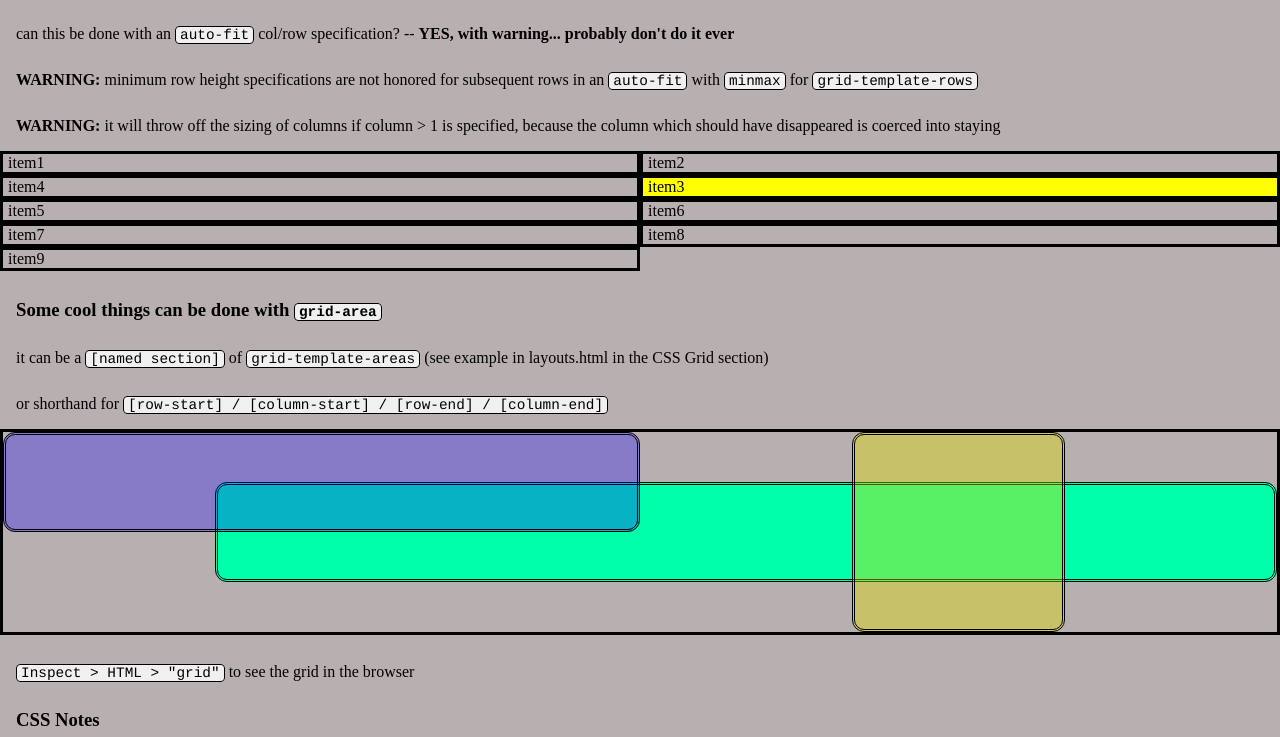
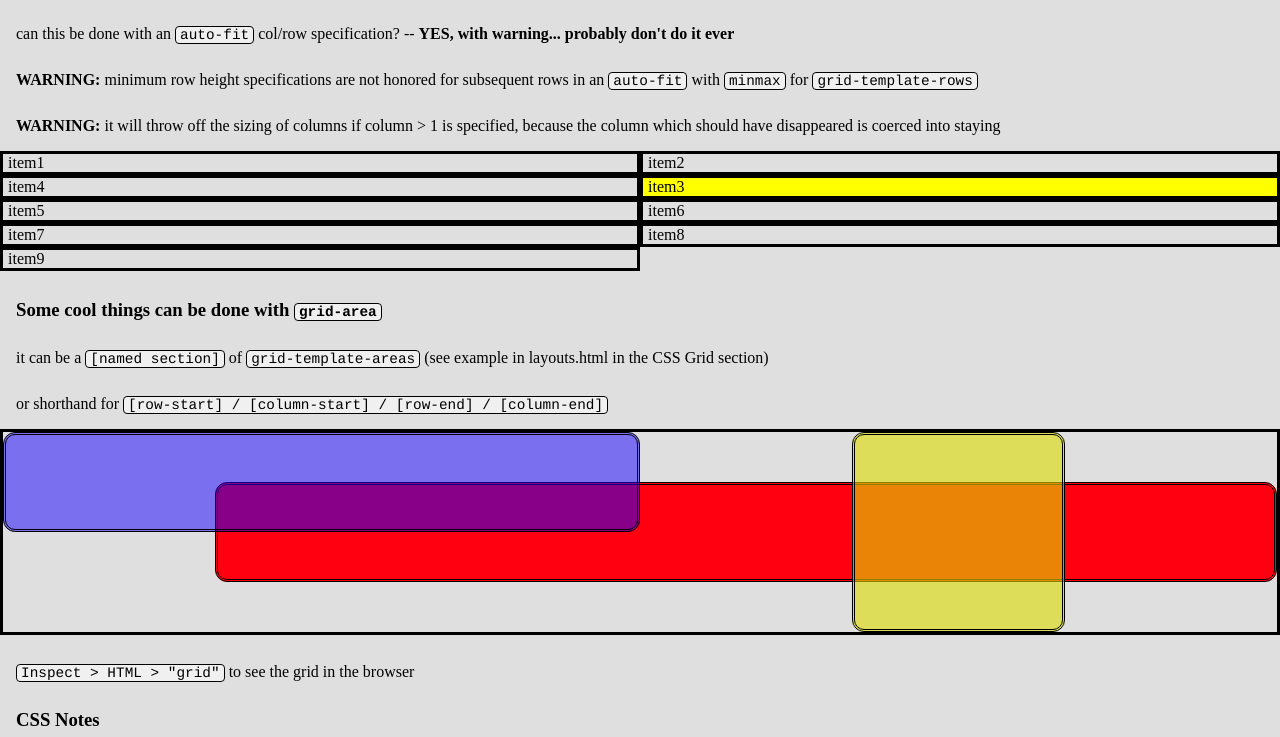
Before and after one commit to mcmasterml/TourHTML, a plain HTML site: page layouts2.html in a window 1280 px wide. Shown: the part 972-1709 px from the top of the page. Drawn offline with Linux system fonts and the light colour scheme.

Commit message:
add background grey to all

```diff
--- a/layouts2.html
+++ b/layouts2.html
@@ -7,7 +7,7 @@
     <link href="styles/styles.css" rel="stylesheet">
     <link href="styles/layouts2.css" rel="stylesheet">
 </head>
-<body style="background-color: b8b0b0">
+<body>
     <nav>
         <p><a href="index.html">Home</a></p>
     </nav>
--- a/styles/layouts2.css
+++ b/styles/layouts2.css
@@ -58,7 +58,7 @@ code {
 
 .card-green {
     display: block;
-    background-color: rgba(0, 255, 170, 1.0);
+    background-color: rgba(255, 00, 17, 1.0);
     border: double;
     border-radius: 12px;
     box-shadow: 8px;
@@ -68,7 +68,7 @@ code {
 
 .card-blue {
     display: block;
-    background-color: rgba(20, 0, 255, 0.3);
+    background-color: rgba(20, 0, 255, 0.5);
     border: double;
     border-radius: 12px;
     box-shadow: 8px;
@@ -79,7 +79,7 @@ code {
 
 .card-yellow {
     display: block;
-    background-color: rgba(220, 220, 0, 0.4);
+    background-color: rgba(220, 220, 0, 0.6);
     border: double;
     border-radius: 12px;
     box-shadow: 8px;
--- a/styles/styles.css
+++ b/styles/styles.css
@@ -4,3 +4,7 @@
     padding: 0;
     box-sizing: border-box;
 }
+
+body {
+    background-color: rgba(220, 220, 220, 0.9);
+}
```
